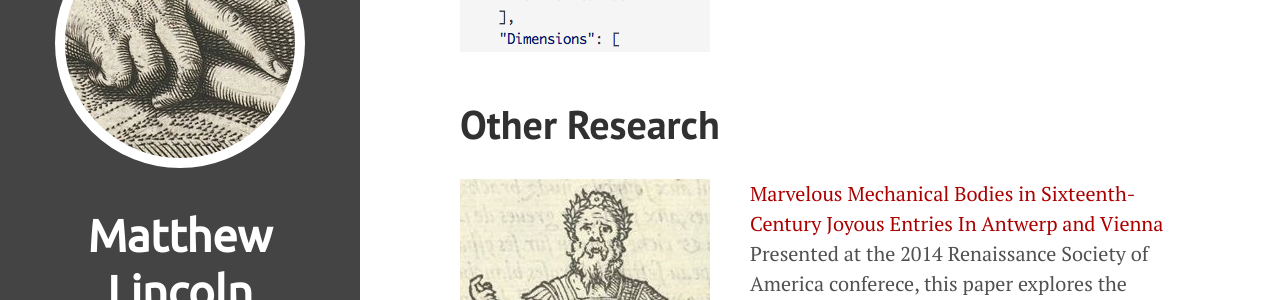
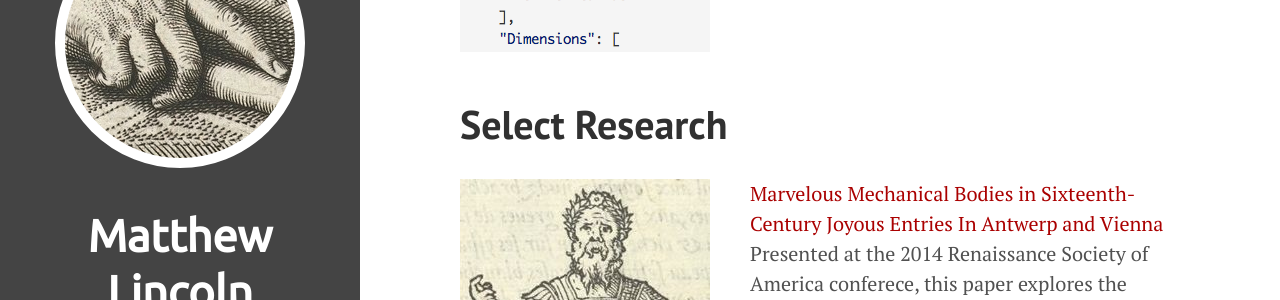
Before and after one commit to mdlincoln/mdlincoln.github.io, a Jekyll site: the page built from projects/index.markdown, in a window 1280 px wide and 900 px high, scrolled down 1258 px. Shown: the part 162-462 px from the top of the window. Built offline with Jekyll 4.4.1, drawn with Linux system fonts in a browser that asks for light colours; nearby versions of some CDN libraries.

Commit message:
Rename to "select"

```diff
--- a/projects/index.markdown
+++ b/projects/index.markdown
@@ -17,7 +17,7 @@ The projects below include both "traditional" art historical research, papers, a
 </div>
 {% endfor %}
 
-# Other Research
+# Select Research
 {% for project in site.data.projects.other %}
 <div class="toc">
 <img src="{{ project.avatar }}" class="avatar" />
```
